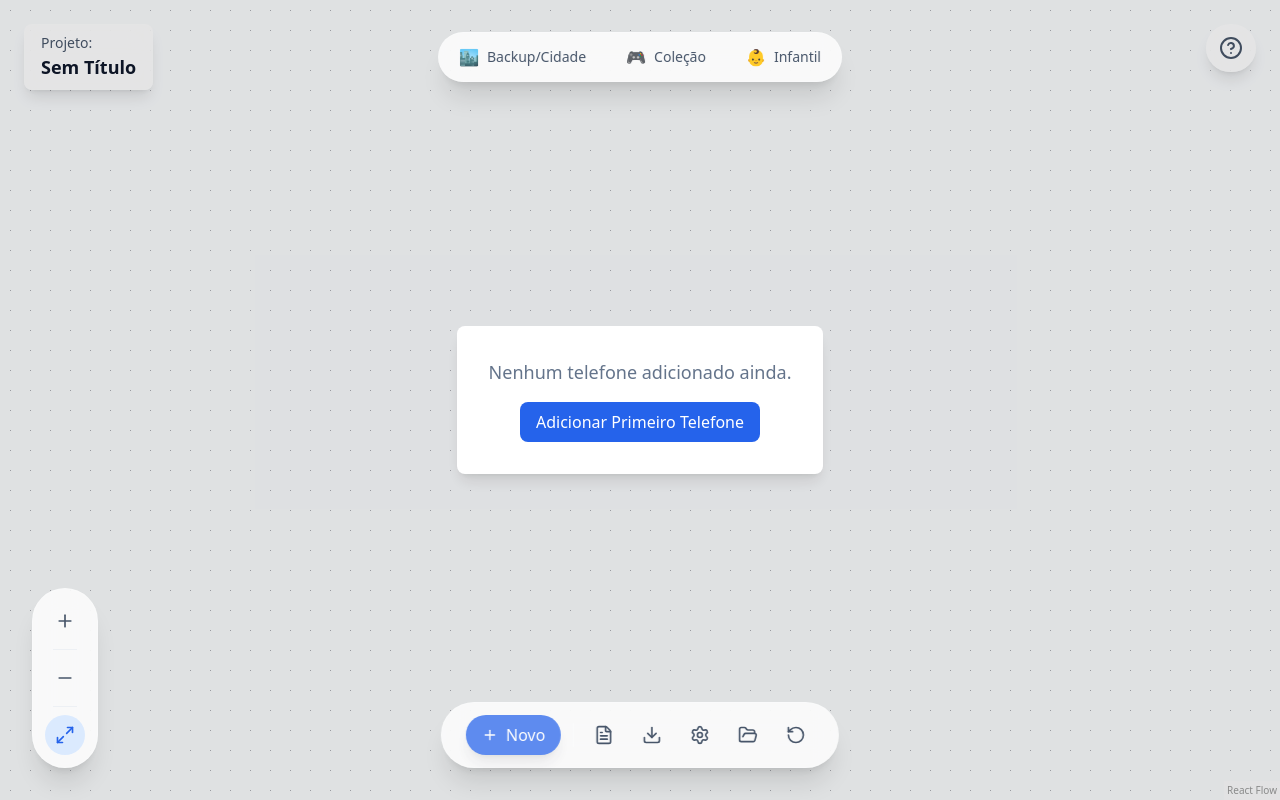
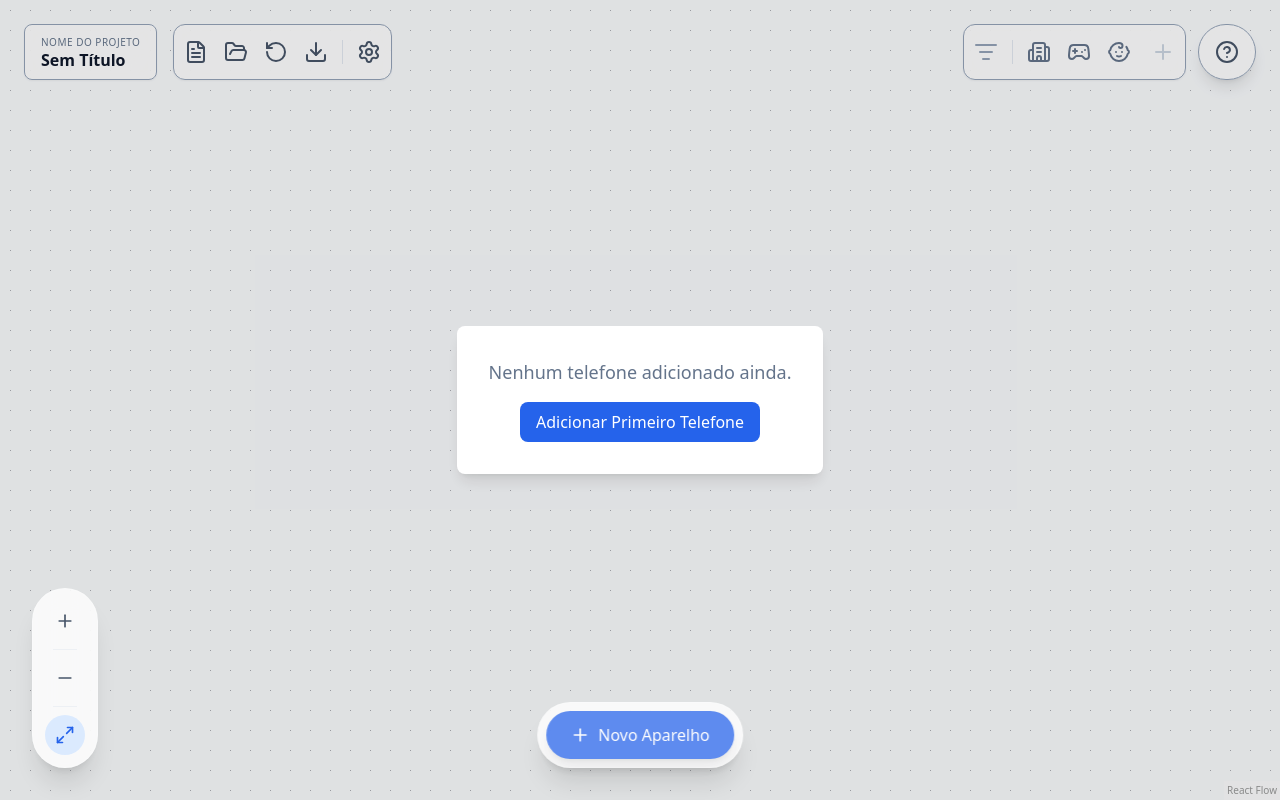
Before and after one commit to esteniovasc/phone-deck, a React (Vite) app: page / in a window 1280 px wide. Built offline with nearby package versions, Linux system fonts and the light colour scheme.

Commit message:
Atualiza posição dos docks de ferramentas, nome do projeto e filtros

```diff
--- a/src/App.tsx
+++ b/src/App.tsx
@@ -32,6 +32,7 @@ import { Eye, EyeOff, Activity } from 'lucide-react';
 import { Toast } from './components/ui/Toast';
 import { useHotkeys } from './hooks/useHotkeys';
 import { CalibrationPanel, type InteractionSettings, DEFAULT_INTERACTION_SETTINGS } from './components/ui/CalibrationPanel';
+import { TopToolbar } from './components/ui/TopToolbar';
 import { findSmartPosition } from './utils/positionFinder';
 import { importProject, exportProject } from './utils/projectManager';
 import type { Phone, AnalysisMode } from './types';
@@ -800,41 +801,53 @@ function App() {
 				/>
 			</ReactFlow>
 
-			{/* Título do Projeto - Top Left */}
-			<div className="fixed top-6 left-6 z-40">
+			{/* Top Left Area: Project Name + Toolbar */}
+			<div className="fixed top-6 left-6 z-40 flex items-center gap-4">
+				{/* Título do Projeto */}
 				<button
 					onClick={() => setShowEditProjectName(true)}
-					className="px-4 py-2 bg-white/80 backdrop-blur-md rounded-lg shadow-lg border border-white/20 hover:bg-white/90 transition-all cursor-pointer group text-left"
+					className="h-14 px-4 py-2 bg-white/80 backdrop-blur-md rounded-lg shadow-sm border border-slate-400 hover:bg-white/90 transition-all cursor-pointer group text-left flex items-center"
 					title="Clique para editar nome do projeto"
 				>
-					<p className="text-sm font-medium text-slate-600">Projeto:</p>
-					<p className="text-lg font-bold text-slate-900 group-hover:text-blue-600 transition-colors">{projectName}</p>
+					<div className="flex items-center gap-2">
+						<div>
+							<p className="text-[10px] font-medium text-slate-500 uppercase tracking-wider">Nome do Projeto</p>
+							<p className="text-base font-bold text-slate-900 group-hover:text-blue-600 transition-colors leading-tight">{projectName}</p>
+						</div>
 						{isViewMode && (
-						<p className="text-xs text-amber-600 mt-1">🔒 Modo Visualização</p>
+							<span className="text-xs text-amber-600 bg-amber-50 px-2 py-0.5 rounded-full border border-amber-100">🔒 Leitura</span>
 						)}
+					</div>
 				</button>
+
+				{/* Toolbar Principal (Atalhos) */}
+				<TopToolbar
+					onNewProject={() => setShowNewProjectModal(true)}
+					onOpenProject={handleOpenProjectClick}
+					onReset={handleReset}
+					onBackup={handleBackupJSON}
+					onSettings={() => setShowSettingsModal(true)}
+				/>
 			</div>
 
-			{/* Header Flutuante (Fixed + z-index alto) */}
+			{/* Top Right Area: Filtros + Ajuda (Flex Container para Push) */}
+			<div className="fixed top-6 right-6 z-40 flex items-center gap-3 pointer-events-none">
+				{/* Barra de Filtros (Empurrada pelo botão de ajuda) */}
 				<ModeSelector
 					currentMode={analysisMode}
 					onModeChange={setAnalysisMode}
 				/>
 
-			{/* Botão de Ajuda - Top Right */}
+				{/* Botão de Ajuda (Expande e empurra) */}
 				<HelpButton onClick={() => setShowHelpModal(true)} />
+			</div>
 
 			{/* Navigation Controls (Zoom + Fit View) */}
 			<NavigationControls />
 
-			{/* Action Dock Flutuante (Inferior) */}
+			{/* Action Dock Flutuante (Inferior - Apenas Novo) */}
 			<FloatingDock
 				onAddPhone={handleAddPhone}
-				onBackup={handleBackupJSON}
-				onReset={handleReset}
-				onOpenProject={handleOpenProjectClick}
-				onNewProject={() => setShowNewProjectModal(true)}
-				onSettings={() => setShowSettingsModal(true)}
 				isEmpty={phones.length === 0}
 			/>
 
--- a/src/components/ui/FloatingDock.tsx
+++ b/src/components/ui/FloatingDock.tsx
@@ -1,92 +1,30 @@
-import { Plus, Download, Settings, RotateCcw, FolderOpen, FileText } from 'lucide-react';
+import { Plus } from 'lucide-react';
 
 interface FloatingDockProps {
 	onAddPhone: () => void;
-	onBackup: () => void;
-	onReset?: () => void;
-	onOpenProject?: () => void;
-	onNewProject?: () => void;
-	onSettings?: () => void;
 	isEmpty?: boolean;
 }
 
 /**
- * FloatingDock: Barra de ferramentas flutuante na parte inferior
+ * FloatingDock: Botão Flutuante Principal (Novo Celular)
  *
- * Features:
- * - Vidro fosco (backdrop blur)
- * - Sombra suave
- * - Centralizada horizontalmente
- * - Componente overlay (acima do canvas)
+ * Mantém apenas a ação principal de criação.
+ * As outras ações foram movidas para a TopToolbar.
  */
-export function FloatingDock({ onAddPhone, onBackup, onReset, onOpenProject, onNewProject, onSettings, isEmpty }: FloatingDockProps) {
+export function FloatingDock({ onAddPhone, isEmpty }: FloatingDockProps) {
 	return (
 		<div className="fixed bottom-8 left-1/2 transform -translate-x-1/2 z-50">
 			{/* Container vidro fosco */}
-			<div className="flex items-center gap-3 px-6 py-3 bg-white/80 backdrop-blur-md rounded-full shadow-xl border border-white/20">
+			<div className="flex items-center gap-3 px-2 py-2 bg-white/80 backdrop-blur-md rounded-full shadow-xl border border-white/20">
 				{/* Botão Novo (Primário) - com pulse se vazio */}
 				<button
 					onClick={onAddPhone}
-					className={`flex items-center gap-2 px-4 py-2 bg-blue-600 hover:bg-blue-700 text-white rounded-full transition-all duration-300 font-medium shadow-lg hover:shadow-xl hover:scale-105 ${isEmpty ? 'animate-pulse' : ''}`}
+					className={`flex items-center gap-2 px-6 py-3 bg-blue-600 hover:bg-blue-700 text-white rounded-full transition-all duration-300 font-medium shadow-lg hover:shadow-xl hover:scale-105 ${isEmpty ? 'animate-pulse' : ''}`}
 					title={isEmpty ? "Pressione 'N' para começar" : "Adicionar novo celular (N)"}
 				>
-					<Plus className="w-4 h-4" />
-					Novo
+					<Plus className="w-5 h-5" />
+					<span className="text-base">Novo Aparelho</span>
 				</button>
-
-				{/* Separador visual */}
-				<div className="h-6 w-px bg-white/30" />
-
-				{/* Botão Novo Projeto */}
-				{onNewProject && (
-					<button
-						onClick={onNewProject}
-						className="p-2 text-slate-600 hover:text-purple-600 hover:bg-purple-50 rounded-full transition-all duration-300 group"
-						title="Criar novo projeto (Ctrl+N)"
-					>
-						<FileText className="w-5 h-5 group-hover:scale-110 transition-transform duration-300" />
-					</button>
-				)}
-
-				{/* Botão Backup */}
-				<button
-					onClick={onBackup}
-					className="p-2 text-slate-600 hover:text-blue-600 hover:bg-blue-50 rounded-full transition-all duration-300 group"
-					title="Salvar projeto (Ctrl+S)"
-				>
-					<Download className="w-5 h-5 group-hover:scale-110 transition-transform duration-300" />
-				</button>
-
-				{/* Botão Config */}
-				<button
-					onClick={onSettings}
-					className="p-2 text-slate-600 hover:text-blue-600 hover:bg-blue-50 rounded-full transition-all duration-300 group"
-					title="Configurações"
-				>
-					<Settings className="w-5 h-5 group-hover:scale-110 transition-transform duration-300" />
-				</button>
-
-				{/* Botão Abrir Projeto */}
-				{onOpenProject && (
-					<button
-						onClick={onOpenProject}
-						className="p-2 text-slate-600 hover:text-amber-600 hover:bg-amber-50 rounded-full transition-all duration-300 group"
-						title="Abrir projeto salvo"
-					>
-						<FolderOpen className="w-5 h-5 group-hover:scale-110 transition-transform duration-300" />
-					</button>
-				)}
-
-				{/* Botão Reset */}
-				{onReset && (
-					<button
-						onClick={onReset}
-						className="p-2 text-slate-600 hover:text-red-600 hover:bg-red-50 rounded-full transition-all duration-300 group"
-						title="Limpar board (com confirmação)"
-					>
-						<RotateCcw className="w-5 h-5 group-hover:scale-110 transition-transform duration-300" />
-					</button>
-				)}
 			</div>
 		</div>
 	);
--- a/src/components/ui/HelpButton.tsx
+++ b/src/components/ui/HelpButton.tsx
@@ -9,16 +9,15 @@ export function HelpButton({ onClick }: HelpButtonProps) {
 		<button
 			onClick={onClick}
 			className={`
-				fixed top-6 right-6 z-40
-				h-12 px-3 rounded-full
-				bg-white/80 backdrop-blur-md border border-white/20
+				h-14 px-4 rounded-full
+				bg-white/80 backdrop-blur-md border border-slate-400
 				shadow-lg hover:shadow-xl
 				flex items-center justify-center
 				text-slate-600 hover:text-blue-600
 				transition-all duration-300
 				group
+				pointer-events-auto
 			`}
-			title="Ajuda & Atalhos (Shift+?)"
 		>
 			<HelpCircle size={24} className="flex-shrink-0" />
 			<span className="max-w-0 opacity-0 group-hover:max-w-[100px] group-hover:opacity-100 group-hover:ml-2 overflow-hidden transition-all duration-300 ease-in-out font-medium text-slate-700 whitespace-nowrap">
--- a/src/components/ui/ModeSelector.tsx
+++ b/src/components/ui/ModeSelector.tsx
@@ -1,3 +1,4 @@
+import { ListFilter, Plus, Building2, Gamepad2, Baby } from 'lucide-react';
 import type { AnalysisMode } from '../../types';
 
 interface ModeSelectorProps {
@@ -6,20 +7,20 @@ interface ModeSelectorProps {
 }
 
 /**
- * ModeSelector: Segmented Control flutuante no topo
+ * ModeSelector: Barra de Filtros (Estilo Toolbar)
  *
  * Features:
- * - Pills com transição suave
- * - Indicador visual do modo ativo
- * - Overlay sobre o canvas
- * - Centralizado horizontalmente
+ * - Ícone Filtro (Prefixo)
+ * - Separador
+ * - Ícones de Modos (Building, Gamepad, Baby)
+ * - Botão Adicionar (+)
  */
 export function ModeSelector({ currentMode, onModeChange }: ModeSelectorProps) {
-  const modes: Array<{ value: AnalysisMode; label: string; emoji: string }> = [
-    { value: 'backup_city', label: 'Backup/Cidade', emoji: '🏙️' },
-    { value: 'collection', label: 'Coleção', emoji: '🎮' },
-    { value: 'kids_safe', label: 'Infantil', emoji: '👶' },
-  ];
+	const modes = [
+		{ value: 'backup_city', label: 'Backup/Cidade', icon: Building2, color: 'text-sky-600', bg: 'bg-sky-50' },
+		{ value: 'collection', label: 'Coleção', icon: Gamepad2, color: 'text-violet-600', bg: 'bg-violet-50' },
+		{ value: 'kids_safe', label: 'Infantil', icon: Baby, color: 'text-pink-600', bg: 'bg-pink-50' },
+	] as const;
 
 	const handleModeClick = (mode: AnalysisMode) => {
 		// Toggle: se já está ativo, volta pra Padrão; senão, ativa o modo
@@ -31,30 +32,53 @@ export function ModeSelector({ currentMode, onModeChange }: ModeSelectorProps) {
 	};
 
 	return (
-    <div className="fixed top-8 left-1/2 transform -translate-x-1/2 z-50">
-      {/* Container vidro fosco */}
-      <div className="flex items-center gap-2 p-1 bg-white/80 backdrop-blur-md rounded-full shadow-xl border border-white/20">
-        {modes.map((mode) => (
+		// Container vidro fosco (Igual TopToolbar) com padding restaurado para consistência visual
+		<div className="h-14 flex items-center gap-1 p-1 bg-white/80 backdrop-blur-md rounded-xl shadow-sm border border-slate-400 pointer-events-auto">
+
+			{/* Ícone de Filtro (Prefixo) */}
+			<div className="p-1.5 text-slate-400" title="Filtros Ativos">
+				<ListFilter className="w-6 h-6" />
+			</div>
+
+			{/* Separador */}
+			<div className="h-6 w-px bg-slate-200 mx-1" />
+
+			{/* Lista de Filtros */}
+			{modes.map((mode) => {
+				const Icon = mode.icon;
+				const isActive = currentMode === mode.value;
+
+				return (
 					<button
 						key={mode.value}
 						onClick={() => handleModeClick(mode.value)}
 						className={`
-              flex items-center gap-2 px-4 py-2 rounded-full
-              transition-all duration-300 font-medium whitespace-nowrap
-              cursor-pointer
-              ${
-                currentMode === mode.value
-                  ? 'bg-white text-slate-900 shadow-lg scale-105'
-                  : 'text-slate-600 hover:text-slate-900 hover:bg-white/50'
+              p-1.5 rounded-lg transition-all duration-300 group
+              ${isActive
+								? `${mode.bg} ${mode.color} shadow-sm ring-1 ring-inset ring-black/5`
+								: 'text-slate-500 hover:bg-slate-100'
 							}
             `}
-            title={currentMode === mode.value ? 'Clique para voltar ao Padrão' : `Ativar: ${mode.label}`}
+						title={isActive ? 'Desativar Filtro' : `Filtrar: ${mode.label}`}
 					>
-            <span>{mode.emoji}</span>
-            <span className="hidden sm:inline text-sm">{mode.label}</span>
+						<Icon
+							className={`
+                w-6 h-6 transition-transform duration-300
+                ${isActive ? 'scale-110' : 'group-hover:scale-110'}
+              `}
+						/>
 					</button>
-        ))}
-      </div>
+				);
+			})}
+
+			{/* Botão Adicionar (Futuro) */}
+			<button
+				className="p-1.5 text-slate-300 hover:text-slate-500 hover:bg-slate-50 rounded-lg transition-all duration-300 group ml-1"
+				title="Novo Filtro (Em breve)"
+			>
+				<Plus className="w-6 h-6 group-hover:rotate-90 transition-transform duration-300" />
+			</button>
+
 		</div>
 	);
 }
--- /dev/null
+++ b/src/components/ui/TopToolbar.tsx
@@ -0,0 +1,63 @@
+import React from 'react';
+import { Download, Settings, RotateCcw, FolderOpen, FileText } from 'lucide-react';
+
+interface TopToolbarProps {
+	onNewProject: () => void;
+	onOpenProject: () => void;
+	onReset: () => void;
+	onBackup: () => void;
+	onSettings: () => void;
+}
+
+export function TopToolbar({ onNewProject, onOpenProject, onReset, onBackup, onSettings }: TopToolbarProps) {
+	return (
+		<div className="h-14 flex items-center gap-1 p-1 bg-white/80 backdrop-blur-md rounded-xl shadow-sm border border-slate-400">
+			{/* Novo Projeto */}
+			<button
+				onClick={onNewProject}
+				className="p-1.5 text-slate-600 hover:text-purple-600 hover:bg-purple-50 rounded-lg transition-all duration-300 group"
+				title="Novo Projeto (Ctrl+N)"
+			>
+				<FileText className="w-6 h-6 group-hover:scale-110 transition-transform duration-300" />
+			</button>
+
+			{/* Abrir Projeto */}
+			<button
+				onClick={onOpenProject}
+				className="p-1.5 text-slate-600 hover:text-amber-600 hover:bg-amber-50 rounded-lg transition-all duration-300 group"
+				title="Abrir Projeto"
+			>
+				<FolderOpen className="w-6 h-6 group-hover:scale-110 transition-transform duration-300" />
+			</button>
+
+			{/* Limpar Board */}
+			<button
+				onClick={onReset}
+				className="p-1.5 text-slate-600 hover:text-red-600 hover:bg-red-50 rounded-lg transition-all duration-300 group"
+				title="Limpar Board"
+			>
+				<RotateCcw className="w-6 h-6 group-hover:scale-110 transition-transform duration-300" />
+			</button>
+
+			{/* Download (Backup) - Hover Verde */}
+			<button
+				onClick={onBackup}
+				className="p-1.5 text-slate-600 hover:text-emerald-600 hover:bg-emerald-50 rounded-lg transition-all duration-300 group"
+				title="Download / Salvar (Ctrl+S)"
+			>
+				<Download className="w-6 h-6 group-hover:scale-110 transition-transform duration-300" />
+			</button>
+
+			<div className="w-px h-6 bg-slate-200 mx-1" />
+
+			{/* Configurações */}
+			<button
+				onClick={onSettings}
+				className="p-1.5 text-slate-600 hover:text-blue-600 hover:bg-blue-50 rounded-lg transition-all duration-300 group"
+				title="Configurações"
+			>
+				<Settings className="w-6 h-6 group-hover:scale-110 transition-transform duration-300" />
+			</button>
+		</div>
+	);
+}
```
Lines whose indentation alone changed are shown as unchanged.
